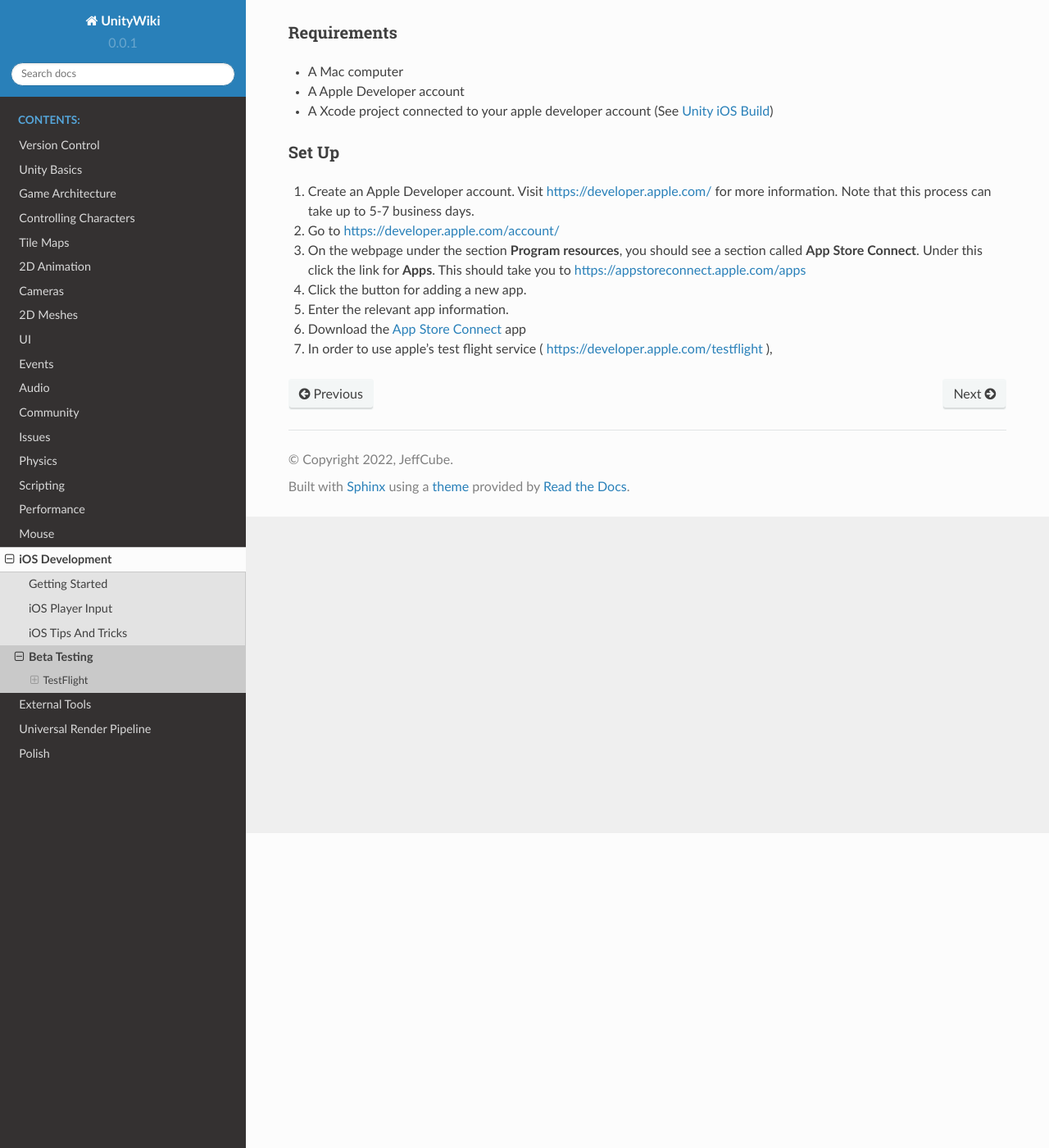
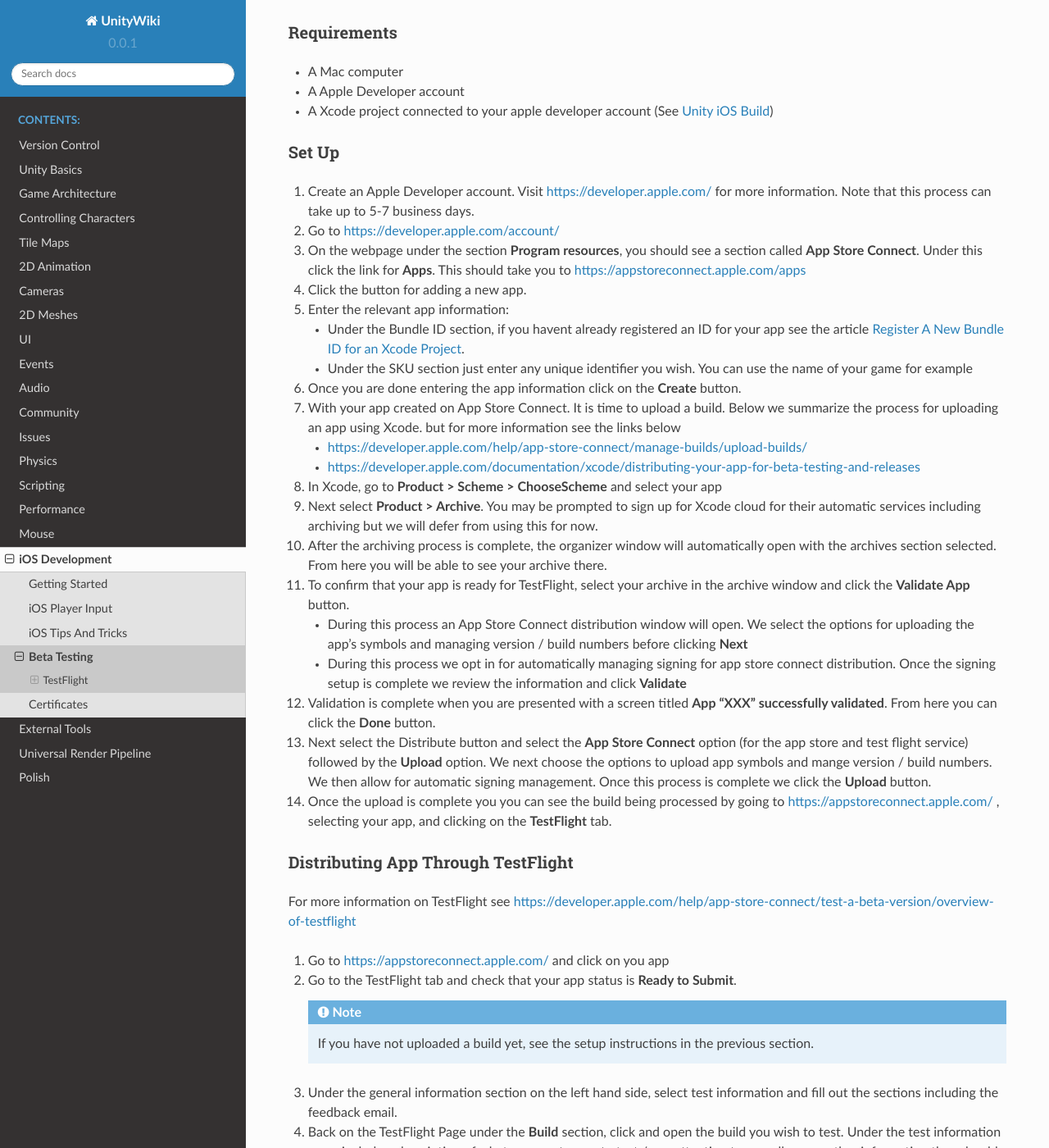
Before and after one commit to JeffCube99/UnityWiki, a Sphinx documentation site: the page built from docs/source/ios_development/beta_testing.rst, in a window 1280 px wide and 1400 px high, scrolled down 384 px. Shown: the whole window at 82% size. Built offline with Sphinx 7.4.7 and the Read the Docs theme 2.0.0, drawn with Linux system fonts in a browser that asks for light colours; some of the changed text lies outside the part shown.

Commit message:
Updating information on ios beta testing

```diff
--- a/docs/source/ios_development/beta_testing.rst
+++ b/docs/source/ios_development/beta_testing.rst
@@ -31,6 +31,68 @@
 #.  On the webpage under the section **Program resources**, you should see a section called **App Store Connect**. Under
     this click the link for **Apps**. This should take you to https://appstoreconnect.apple.com/apps
 #.  Click the button for adding a new app.
-#.  Enter the relevant app information.
-#.  Download the `App Store Connect <https://developer.apple.com/app-store-connect/>`_ app
-#.  In order to use apple's test flight service ( https://developer.apple.com/testflight ),
+#.  Enter the relevant app information:
+
+    *   Under the Bundle ID section, if you havent already registered an ID for your app see the article :ref:`Register_Bundle_ID`.
+    *   Under the SKU section just enter any unique identifier you wish. You can use the name of your game for example
+
+#.  Once you are done entering the app information click on the **Create** button.
+
+#.  With your app created on App Store Connect. It is time to upload a build. Below we summarize the process for uploading
+    an app using Xcode. but for more information see the links below
+
+    *   https://developer.apple.com/help/app-store-connect/manage-builds/upload-builds/
+    *   https://developer.apple.com/documentation/xcode/distributing-your-app-for-beta-testing-and-releases
+
+#.  In Xcode, go to **Product > Scheme > ChooseScheme** and select your app
+#.  Next select **Product > Archive**. You may be prompted to sign up for Xcode cloud for their automatic services including
+    archiving but we will defer from using this for now.
+#.  After the archiving process is complete, the organizer window will automatically open with the archives section selected.
+    From here you will be able to see your archive there.
+#.  To confirm that your app is ready for TestFlight, select your archive in the archive window and click the **Validate App**
+    button.
+
+    *   During this process an App Store Connect distribution window will open. We select the options for
+        uploading the app's symbols and managing version / build numbers before clicking **Next**
+    *   During this process we opt in for automatically managing signing for app store connect distribution.
+        Once the signing setup is complete we review the information and click **Validate**
+
+#.  Validation is complete when you are presented with a screen titled **App "XXX" successfully validated**. From here
+    you can click the **Done** button.
+#.  Next select the Distribute button and select the **App Store Connect** option (for the app store and test flight service) followed by the **Upload** option. We
+    next choose the options to upload app symbols and mange version / build numbers. We then allow for automatic signing
+    management. Once this process is complete we click the **Upload** button.
+#.  Once the upload is complete you you can see the build being processed by going to https://appstoreconnect.apple.com/ ,
+    selecting your app, and clicking on the **TestFlight** tab.
+
+Distributing App Through TestFlight
+***********************************
+
+For more information on TestFlight see https://developer.apple.com/help/app-store-connect/test-a-beta-version/overview-of-testflight
+
+#.  Go to https://appstoreconnect.apple.com/ and click on you app
+#.  Go to the TestFlight tab and check that your app status is **Ready to Submit**.
+
+    ..  note::
+
+        If you have not uploaded a build yet, see the setup instructions in the previous section.
+
+#.  Under the general information section on the left hand side, select test information and fill out the sections
+    including the feedback email.
+#.  Back on the TestFlight Page under the **Build** section, click and open the build you wish to test. Under the test
+    information page, include a description of what you want users to test / pay attention to as well as any other information
+    they should know.
+#.  Navigate back to your app's TestFlight page. If you have not already done so, create a group to invite testers. If you are just starting out you can create a
+    Internal group. Go to the Internal Group section on the left hand side of the webpage and click the blue "+" button
+    to create a new internal group. In this example, when we create a group we will opt out of automatic distribution.
+#.  Now with the group selected, go to the **Testers** section and click the blue "+" button to add testers to the group.
+#.  After adding your testers, go to the **Builds** section and click the blue "+" button to add a build. Then from the dropdowns
+    you can select the appropriate version number and options for your builds should appear that you can then add.
+
+    ..  note::
+
+        Once users have been added to the group a build has been assigned, the users in the group will be sent an email
+        with instructions on how to download TestFlight and how to begin testing the app.
+
+#.  Users can leave feedback inside the testflight app. You can view this feedback on the app's TestFlight page under
+    the section Feedback where you have access to user screenshots.
--- a/docs/source/ios_development/index.rst
+++ b/docs/source/ios_development/index.rst
@@ -9,3 +9,4 @@
     player_input
     tips_and_tricks
     beta_testing
+    certificates
```
Also changed, not shown: docs/source/ios_development/certificates.rst (added, +26 -0 lines).
